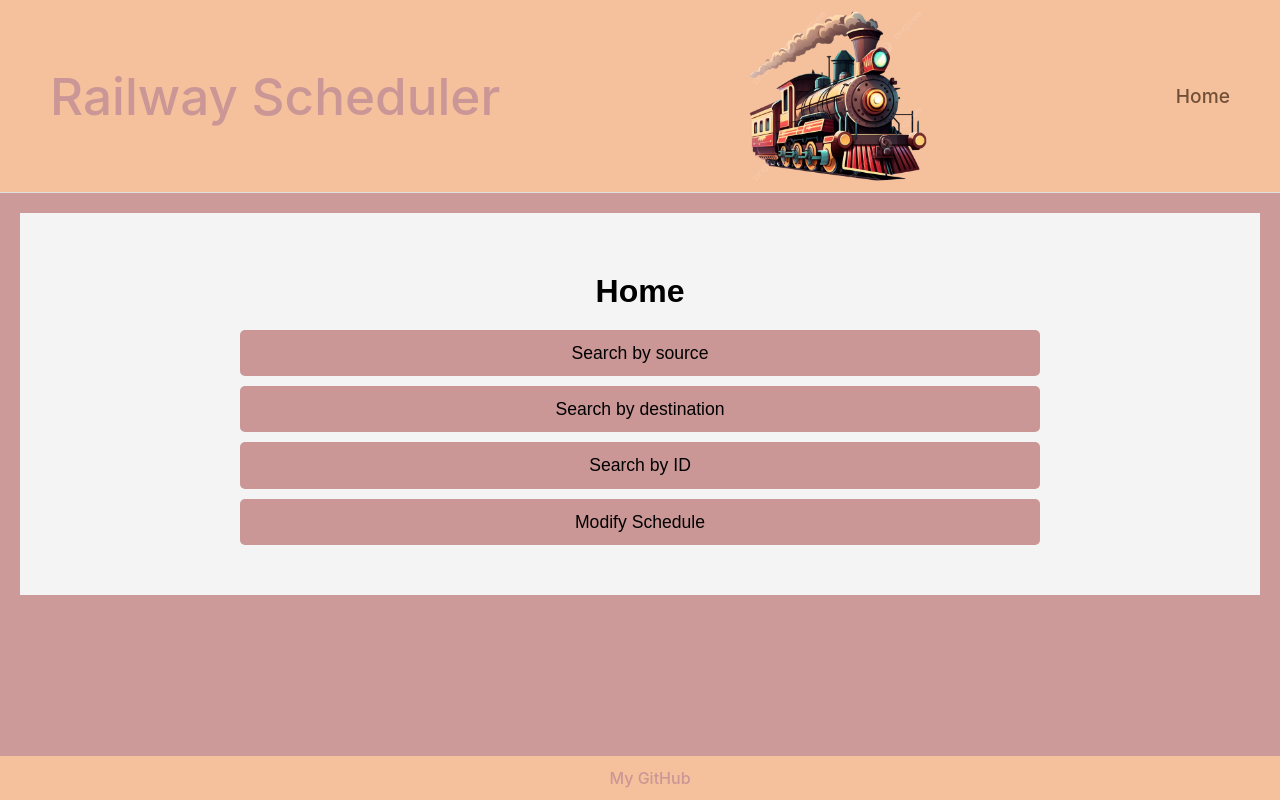
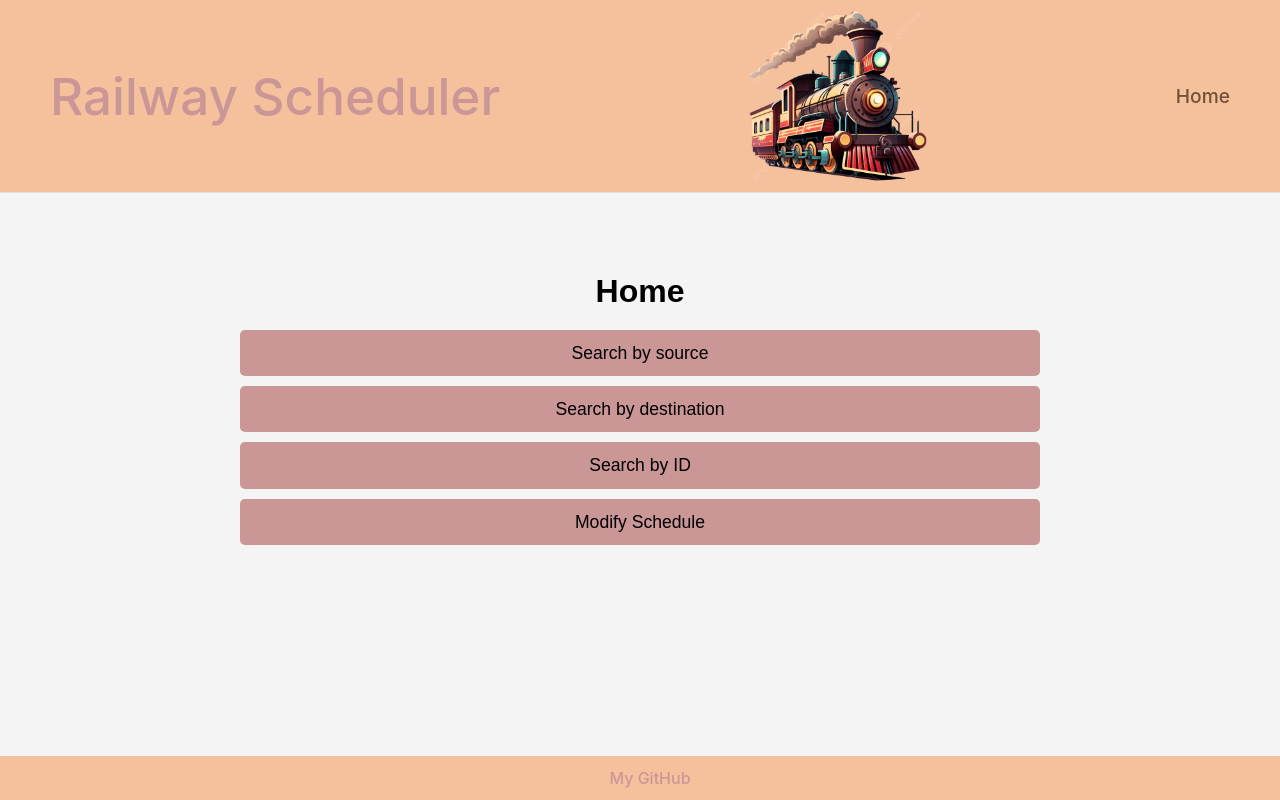
Before and after one commit to adumitrescu1207/RailwaySchedulerApp, a React (Vite) app: page / in a window 1280 px wide. Built offline with nearby package versions, Linux system fonts and the light colour scheme.

Commit message:
Removed LightMode difference

```diff
--- a/src/index.css
+++ b/src/index.css
@@ -52,16 +52,3 @@ button:focus,
 button:focus-visible {
   outline: 4px auto -webkit-focus-ring-color;
 }
-
-@media (prefers-color-scheme: light) {
-  :root {
-    color: #213547;
-    background-color: #ca9393ed;
-  }
-  a:hover {
-    color: #975529;
-  }
-  button {
-    background-color: #cb9696;
-  }
-}
```
